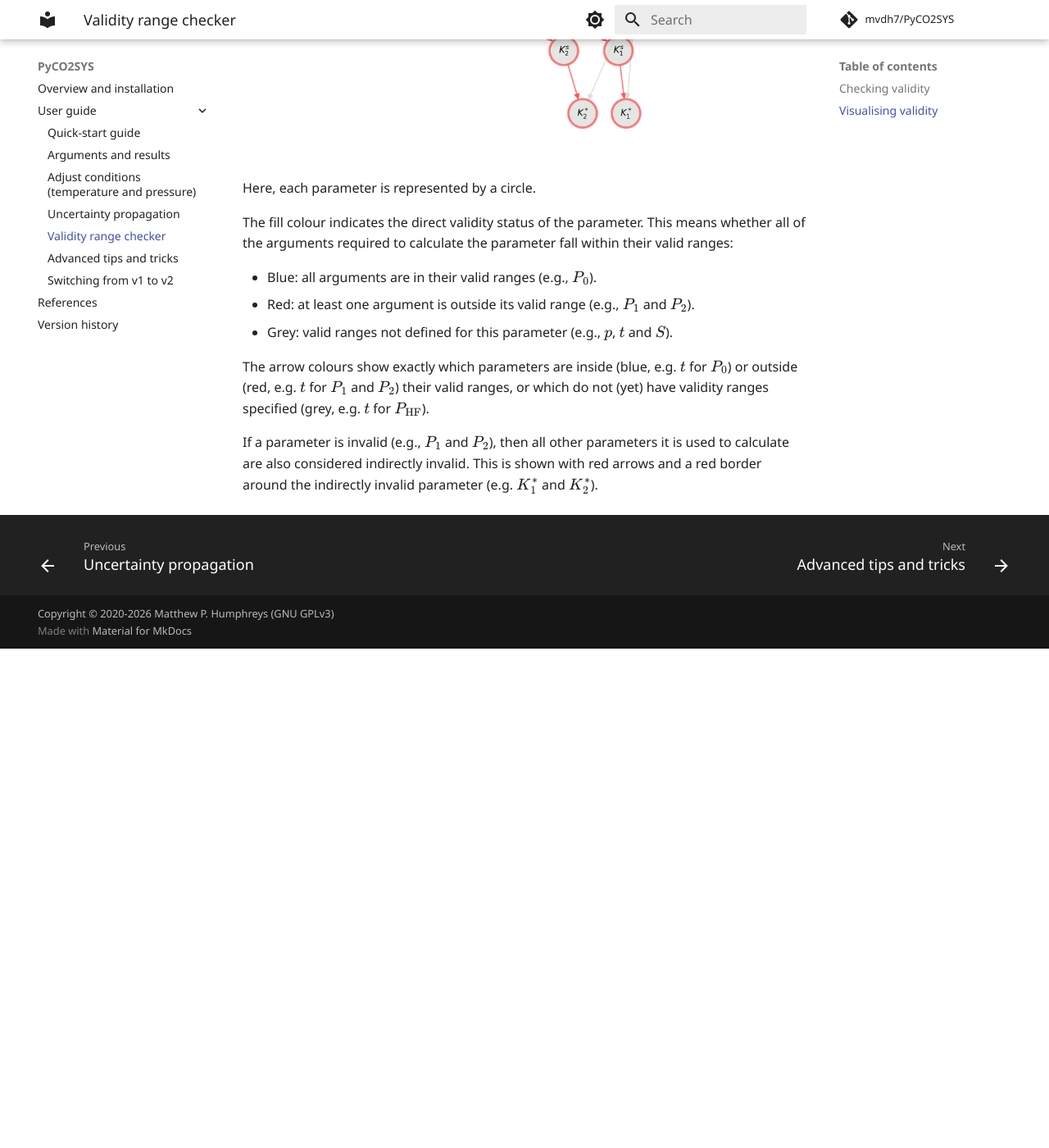
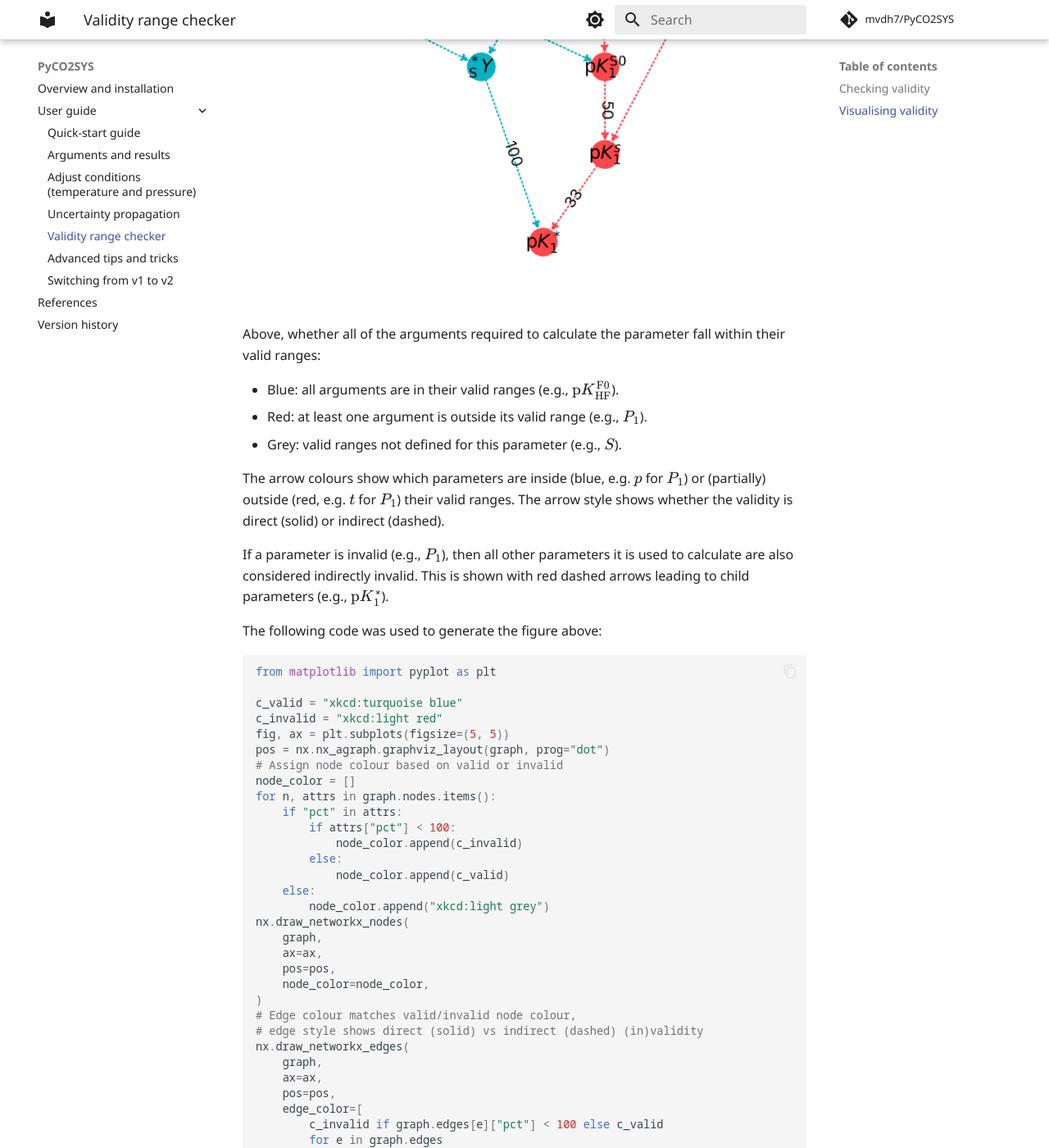
Before and after one commit to mvdh7/PyCO2SYS, an MkDocs documentation site: the page built from docs/validity.md, in a window 1280 px wide and 1400 px high, scrolled down 2030 px. Shown: the whole window at 82% size. Built offline with MkDocs 1.6.1 and Material for MkDocs 9.7.7, drawn with Linux system fonts in a browser that asks for light colours; comment, search, counter and statistics services are not loaded; before the commit the page ends 2821 px from its top, so only the background shows below that; some of the changed text lies outside the part shown.

Commit message:
Finish validity docs

````diff
--- a/docs/validity.md
+++ b/docs/validity.md
@@ -17,7 +17,9 @@ Many of these validity ranges are poorly constrained or unknown, so the validity
 The validity checker can be best thought of as a test of whether any values are definitely invalid; if no problems are flagged up, then that's not a guarantee that the value is valid.
 
 ```python
-co2s = pyco2.sys(t=[10, 20, 30], s=np.vstack([0, 35])).solve("pk1")
+import numpy as np
+
+co2s = pyco2.sys(t=[10, 20, 30], s=np.vstack([15, 35])).solve("pk1")
 co2s.check_valid()
 ```
 
@@ -42,30 +44,88 @@ This returns a dict with the keys `direct` and `indirect`, containing the Boolea
 
 ## Visualising validity
 
-Once a `CO2System` has been created with `pyco2.sys`, it needs to be solved for whichever parameters are to be checked using the `solve` method, with `store_steps=2` in order for the validity visualisation to work properly.  Then, use the `plot_graph` method to view the results:
+Once validity has been checked, the network graph for the relevant connections can be extracted for plotting:
 
 ```python
-co2s = pyco2.sys()
-co2s.solve(store_steps=2)  # Solve for all parameters
-co2s.plot_graph(mode="valid")
+graph = co2s.v.get_graph()
 ```
 
-!!! warning "Appearance may change"
+A very basic network visualisation can be made using NetworkX:
 
-    The exact appearance of the validity graph generated by `plot_graph` may be adjusted in any future release.  The description below will be kept up-to-date for the currently released version of PyCO2SYS.
+```python
+import networkx as nx
 
-The output graph may look like the following:
+nx.draw_networkx(graph)
+```
+
+However, the default visualisation is not very easy to interpret.  Below is an example tidier figure, followed by the code used to generate it:
 
 ![Validity graph](img/fig_valid.png)
 
-Here, each parameter is represented by a circle.
+Above, whether all of the arguments required to calculate the parameter fall within their valid ranges:
 
-The fill colour indicates the direct validity status of the parameter.  This means whether all of the arguments required to calculate the parameter fall within their valid ranges:
+  * Blue: all arguments are in their valid ranges (e.g., $\mathrm{p}K_\mathrm{HF}^\mathrm{F0}$).
+  * Red: at least one argument is outside its valid range (e.g., $P_1$).
+  * Grey: valid ranges not defined for this parameter (e.g., $S$).
 
-  * Blue: all arguments are in their valid ranges (e.g., $P_0$).
-  * Red: at least one argument is outside its valid range (e.g., $P_1$ and $P_2$).
-  * Grey: valid ranges not defined for this parameter (e.g., $p$, $t$ and $S$).
+The arrow colours show which parameters are inside (blue, e.g. $p$ for $P_1$) or (partially) outside (red, e.g. $t$ for $P_1$) their valid ranges.  The arrow style shows whether the validity is direct (solid) or indirect (dashed).
 
-The arrow colours show exactly which parameters are inside (blue, e.g. $t$ for $P_0$) or outside (red, e.g. $t$ for $P_1$ and $P_2$) their valid ranges, or which do not (yet) have validity ranges specified (grey, e.g. $t$ for $P_\mathrm{HF}$).
+If a parameter is invalid (e.g., $P_1$), then all other parameters it is used to calculate are also considered indirectly invalid.  This is shown with red dashed arrows leading to child parameters (e.g., $\mathrm{p}K_1^*$).
 
-If a parameter is invalid (e.g., $P_1$ and $P_2$), then all other parameters it is used to calculate are also considered indirectly invalid.  This is shown with red arrows and a red border around the indirectly invalid parameter (e.g. $K_1^*$ and $K_2^*$).
+The following code was used to generate the figure above:
+
+```python
+from matplotlib import pyplot as plt
+
+c_valid = "xkcd:turquoise blue"
+c_invalid = "xkcd:light red"
+fig, ax = plt.subplots(figsize=(5, 5))
+pos = nx.nx_agraph.graphviz_layout(graph, prog="dot")
+# Assign node colour based on valid or invalid
+node_color = []
+for n, attrs in graph.nodes.items():
+    if "pct" in attrs:
+        if attrs["pct"] < 100:
+            node_color.append(c_invalid)
+        else:
+            node_color.append(c_valid)
+    else:
+        node_color.append("xkcd:light grey")
+nx.draw_networkx_nodes(
+    graph,
+    ax=ax,
+    pos=pos,
+    node_color=node_color,
+)
+# Edge colour matches valid/invalid node colour,
+# edge style shows direct (solid) vs indirect (dashed) (in)validity
+nx.draw_networkx_edges(
+    graph,
+    ax=ax,
+    pos=pos,
+    edge_color=[
+        c_invalid if graph.edges[e]["pct"] < 100 else c_valid
+        for e in graph.edges
+    ],
+    style=[
+        ":" if graph.edges[e]["type"] == "indirect" else "-"
+        for e in graph.edges
+    ],
+)
+# Edge labels indicate what percentage of the parameter values are valid
+nx.draw_networkx_edge_labels(
+    graph,
+    ax=ax,
+    pos=pos,
+    edge_labels={
+        e: str(np.round(graph.edges[e]["pct"]).astype(int))
+        for e in graph.edges
+    },
+    bbox={"alpha": 0},
+)
+nx.draw_networkx_labels(
+    graph, ax=ax, pos=pos, labels={n: pyco2.labels[n] for n in graph.nodes}
+)
+ax.axis("off")
+fig.tight_layout()
+```
````
Also changed, not shown: PyCO2SYS/__init__.py (+8 -2 lines), docs/img/fig_valid.png, 2 other files.
